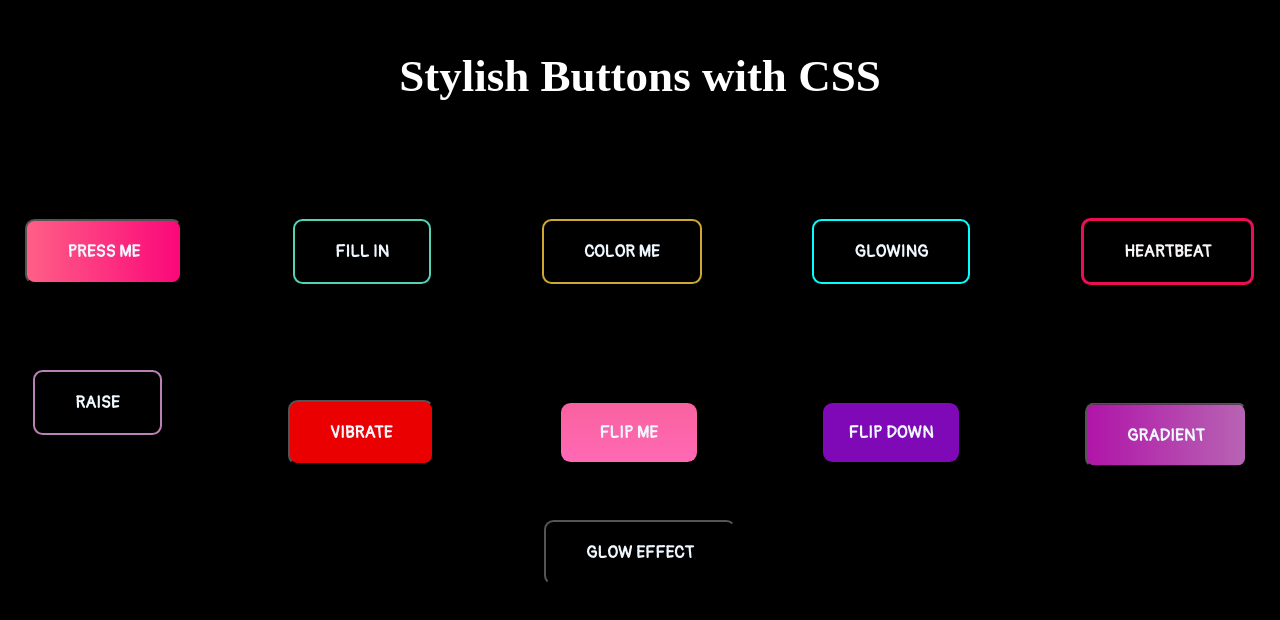
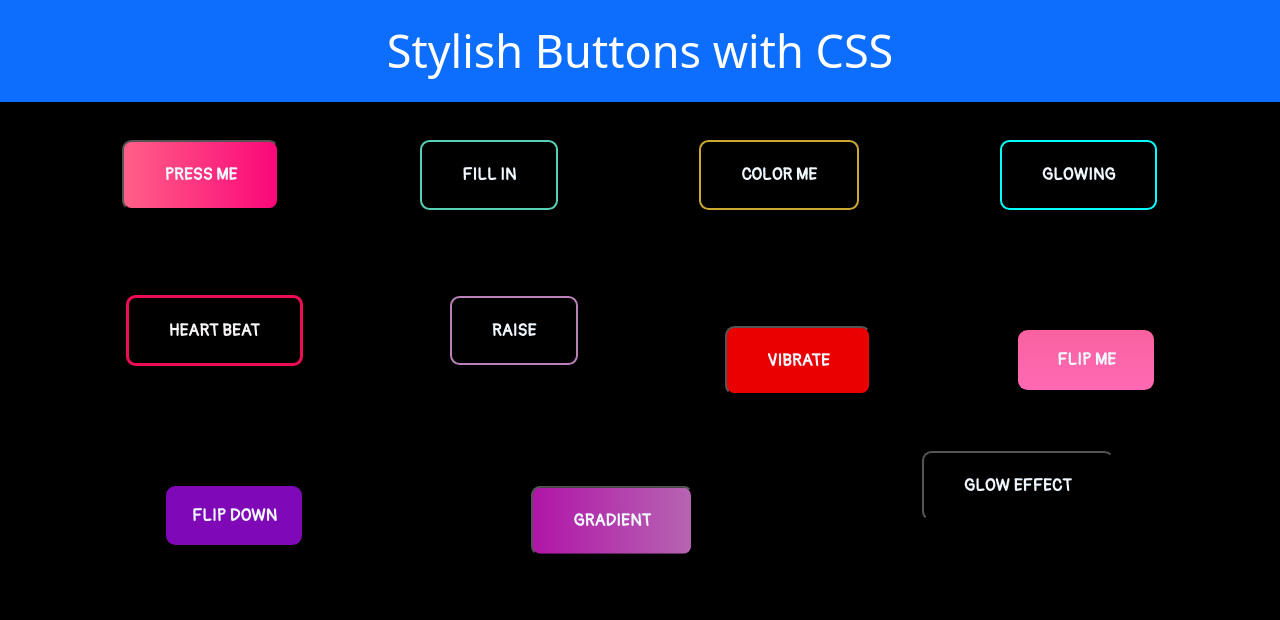
Before and after one commit to Avenkatesh1/Button_Animation, a website: page index.html in a window 1280 px wide. Drawn offline with nearby package versions, Linux system fonts and the light colour scheme.

Commit message:
added bootstrap and chnaging button styles

```diff
--- a/index.html
+++ b/index.html
@@ -4,13 +4,14 @@
     <meta charset="UTF-8">
     <meta name="viewport" content="width=device-width, initial-scale=1.0">
     <title>Button Animation || Web Addicted </title>
+    <link href="https://cdn.jsdelivr.net/npm/bootstrap@5.0.2/dist/css/bootstrap.min.css" rel="stylesheet" integrity="sha384-EVSTQN3/azprG1Anm3QDgpJLIm9Nao0Yz1ztcQTwFspd3yD65VohhpuuCOmLASjC" crossorigin="anonymous">
 </head>
 <link rel="stylesheet" href="style.css">
+<script src="https://cdn.jsdelivr.net/npm/bootstrap@5.0.2/dist/js/bootstrap.bundle.min.js" integrity="sha384-MrcW6ZMFYlzcLA8Nl+NtUVF0sA7MsXsP1UyJoMp4YLEuNSfAP+JcXn/tWtIaxVXM" crossorigin="anonymous"></script>
 <body>
     <body>
-        <h3> Stylish Buttons with CSS </h3>
-        <br>
-        <br>
+        <h3 class="bg-primary p-4"> Stylish Buttons with CSS </h3>
+
         <div class="container">
             <div class="buttonBox">
                 <button class="button1">PRESS ME</button>
@@ -25,7 +26,7 @@
                 <button class="button4">GLOWING</button>
             </div>
             <div class="buttonBox">
-                <button class="button5">HEARTBEAT</button>
+                <button class="button5">Heart Beat</button>
             </div>
             <div class="buttonBox">
                 <button class="button6">RAISE</button>
--- /dev/null
+++ b/package.json
@@ -0,0 +1,5 @@
+{
+  "dependencies": {
+    "bootstrap": "^5.3.3"
+  }
+}
```
Also changed, not shown: 1 other file.
